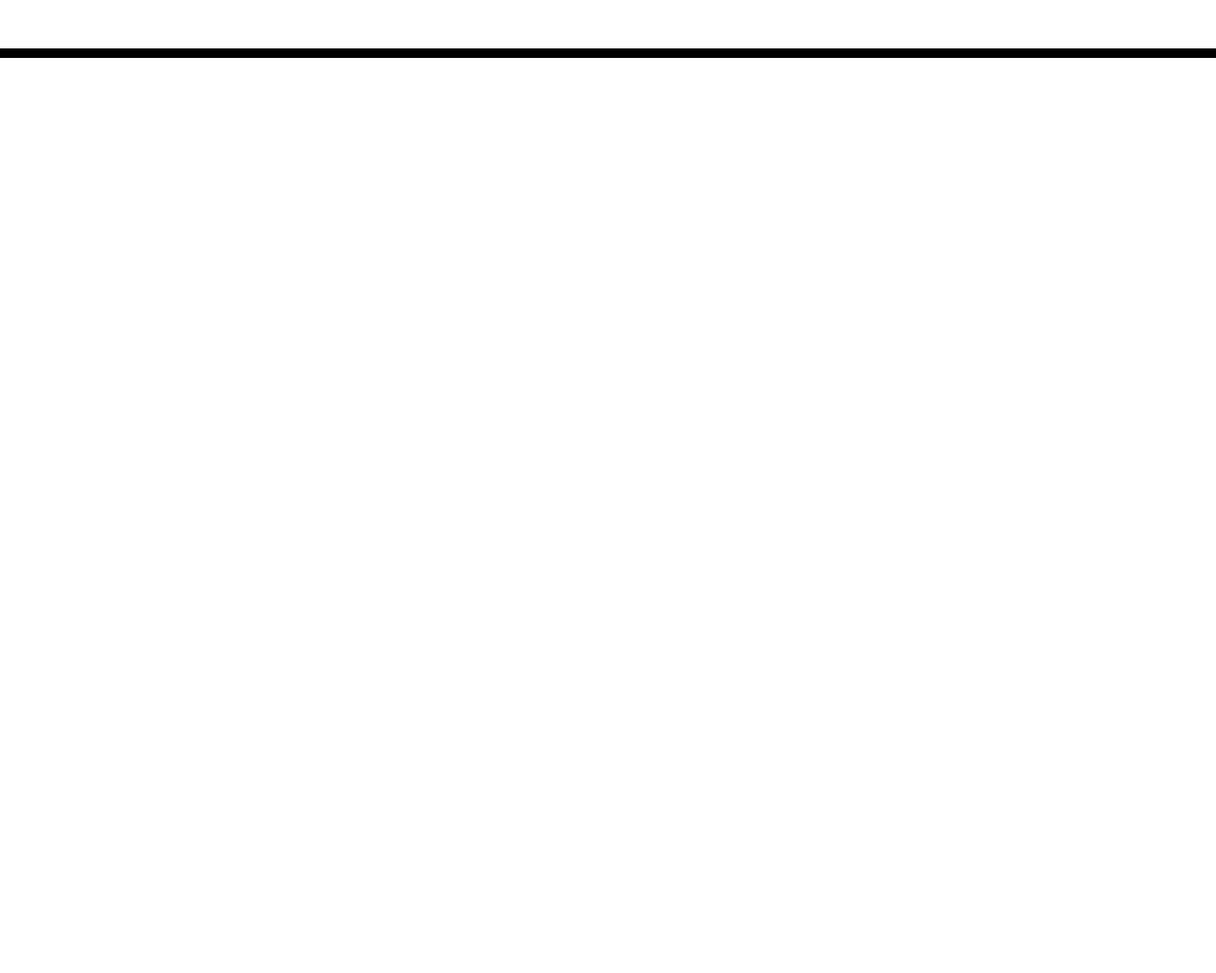
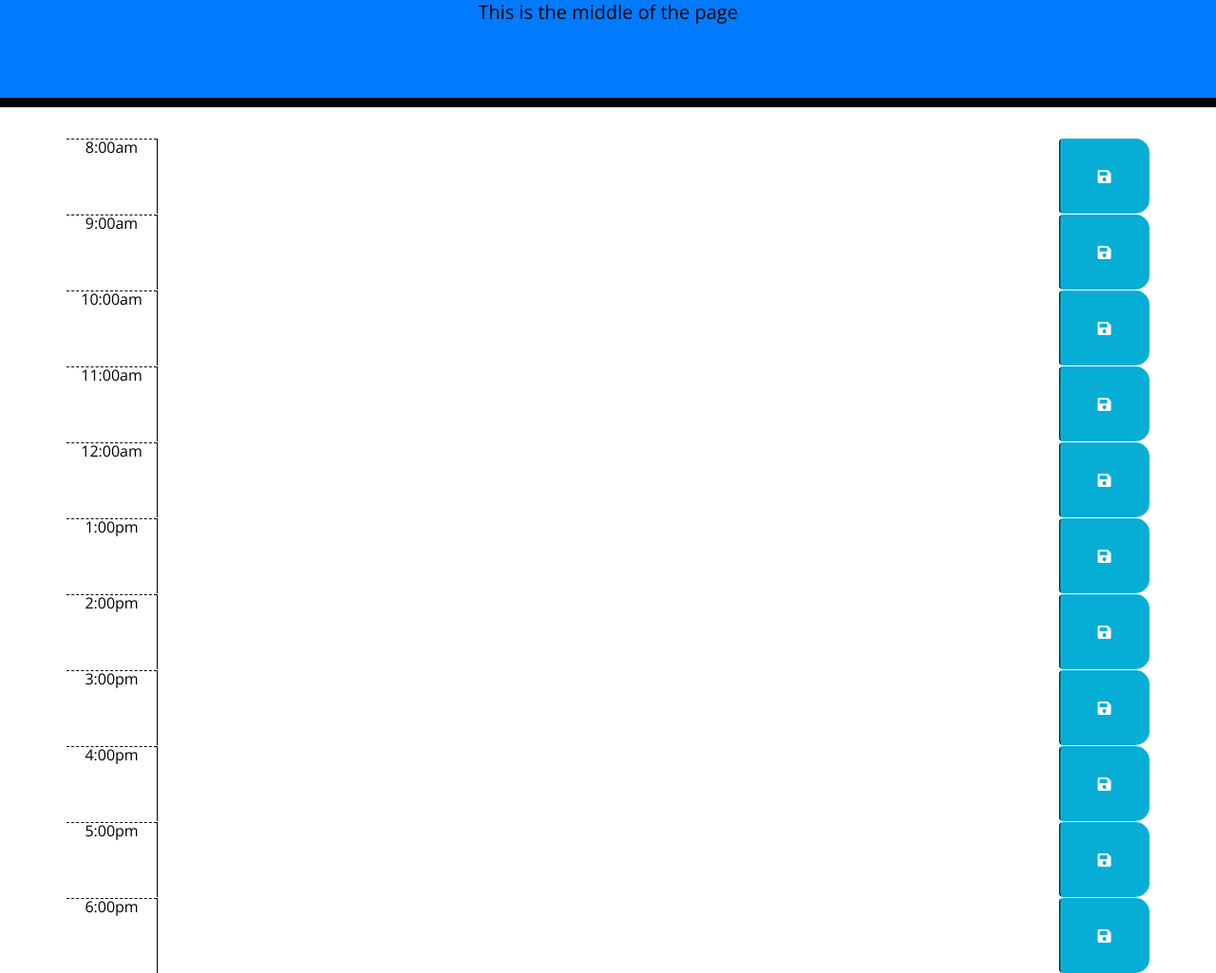
Before and after one commit to Astemcode/Day-Planner, a plain HTML site: page index.html in a window 1280 px wide. Shown: the part 207-1232 px from the top of the page at 95% size. Before the commit the page ends 800 px from the top, so only its background shows below. Drawn offline with nearby package versions, Linux system fonts and the light colour scheme.

Commit message:
Update index.html
Addition of schedule slots

```diff
--- a/index.html
+++ b/index.html
@@ -1,38 +1,88 @@
 <!DOCTYPE html>
 <html lang="en">
+
 <head>
     <meta charset="UTF-8" />
     <meta name="viewport" content="width=device-width, initial-scale=1.0" />
     <meta http-equiv="X-UA-Compatible" content="ie=edge" />
-    <link
-      rel="stylesheet"
-      href="https://stackpath.bootstrapcdn.com/bootstrap/4.3.1/css/bootstrap.min.css"
-    />
-    <link
-      rel="stylesheet"
-      href="https://use.fontawesome.com/releases/v5.8.1/css/all.css"
-      integrity="sha384-50oBUHEmvpQ+1lW4y57PTFmhCaXp0ML5d60M1M7uH2+nqUivzIebhndOJK28anvf"
-      crossorigin="anonymous"
-    />
-    <link
-      href="https://fonts.googleapis.com/css?family=Open+Sans&display=swap"
-      rel="stylesheet"
-    />
+    <link rel="stylesheet" href="https://stackpath.bootstrapcdn.com/bootstrap/4.3.1/css/bootstrap.min.css" />
+    <link rel="stylesheet" href="https://use.fontawesome.com/releases/v5.8.1/css/all.css"
+        integrity="sha384-50oBUHEmvpQ+1lW4y57PTFmhCaXp0ML5d60M1M7uH2+nqUivzIebhndOJK28anvf" crossorigin="anonymous" />
+    <link href="https://fonts.googleapis.com/css?family=Open+Sans&display=swap" rel="stylesheet" />
     <link rel="stylesheet" href="style.css" />
     <title>Work Day Scheduler</title>
 </head>
 
 <body>
-    <header class="jumbotron">
+    <header class="jumbotron bg-primary">
         <h1 class="display-3">Work Day Scheduler</h1>
         <p class="lead">A simple calendar app for scheduling your work day</p>
-      <p id="currentDay" class="lead"></p>
+        <br>
+        <p id="currentDay" class="lead">This is the middle of the page</p>
     </header>
     <div class="container">
         <!-- Timeblocks go here -->
+        <div id="hour8" class="row time-block">
+            <div class="col-md-1 hour">8:00am</div>
+            <textarea class="col-md-10 description"></textarea>
+            <button class="btn saveBtn col-md-1"><i class="fas fa-save"></i></button>
+        </div>
+        <div id="hour9" class="row time-block">
+            <div class="col-md-1 hour">9:00am</div>
+            <textarea class="col-md-10 description"></textarea>
+            <button class="btn saveBtn col-md-1"><i class="fas fa-save"></i></button>
+        </div>
+        <div id="hour10" class="row time-block">
+            <div class="col-md-1 hour">10:00am</div>
+            <textarea class="col-md-10 description"></textarea>
+            <button class="btn saveBtn col-md-1"><i class="fas fa-save"></i></button>
+        </div>
+        <div id="hour11" class="row time-block">
+            <div class="col-md-1 hour">11:00am</div>
+            <textarea class="col-md-10 description"></textarea>
+            <button class="btn saveBtn col-md-1"><i class="fas fa-save"></i></button>
+        </div>
+        <div id="hour12" class="row time-block">
+            <div class="col-md-1 hour">12:00am</div>
+            <textarea class="col-md-10 description"></textarea>
+            <button class="btn saveBtn col-md-1"><i class="fas fa-save"></i></button>
+        </div>
+        <div id="hour13" class="row time-block">
+            <div class="col-md-1 hour">1:00pm</div>
+            <textarea class="col-md-10 description"></textarea>
+            <button class="btn saveBtn col-md-1"><i class="fas fa-save"></i></button>
+        </div>
+        <div id="hour14" class="row time-block">
+            <div class="col-md-1 hour">2:00pm</div>
+            <textarea class="col-md-10 description"></textarea>
+            <button class="btn saveBtn col-md-1"><i class="fas fa-save"></i></button>
+        </div>
+        <div id="hour15" class="row time-block">
+            <div class="col-md-1 hour">3:00pm</div>
+            <textarea class="col-md-10 description"></textarea>
+            <button class="btn saveBtn col-md-1"><i class="fas fa-save"></i></button>
+        </div>
+        <div id="hour16" class="row time-block">
+            <div class="col-md-1 hour">4:00pm</div>
+            <textarea class="col-md-10 description"></textarea>
+            <button class="btn saveBtn col-md-1"><i class="fas fa-save"></i></button>
+        </div>
+        <div id="hour17" class="row time-block">
+            <div class="col-md-1 hour">5:00pm</div>
+            <textarea class="col-md-10 description"></textarea>
+            <button class="btn saveBtn col-md-1"><i class="fas fa-save"></i></button>
+        </div>
+        <div id="hour18" class="row time-block">
+            <div class="col-md-1 hour">6:00pm</div>
+            <textarea class="col-md-10 description"></textarea>
+            <button class="btn saveBtn col-md-1"><i class="fas fa-save"></i></button>
+        </div>
+
     </div>
 
     <script src="https://code.jquery.com/jquery-3.4.1.min.js"></script>
     <script src="https://cdnjs.cloudflare.com/ajax/libs/moment.js/2.24.0/moment.min.js"></script>
+    <script src="./script.js"></script>
 </body>
+
 </html>
```
Lines whose indentation alone changed are shown as unchanged.
